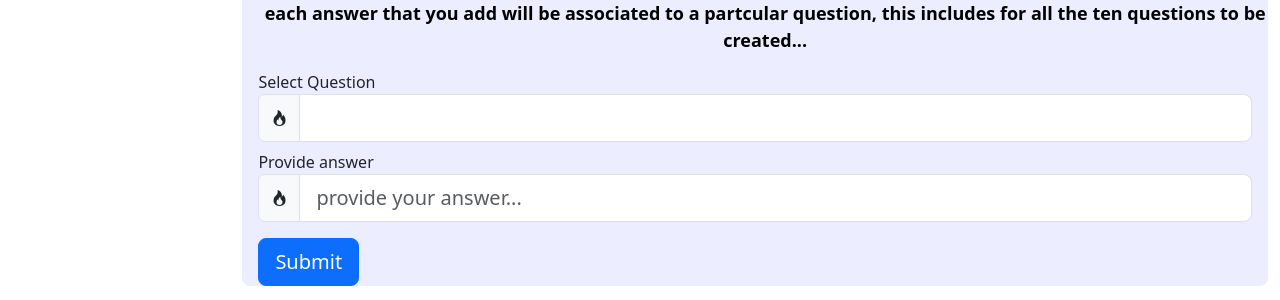
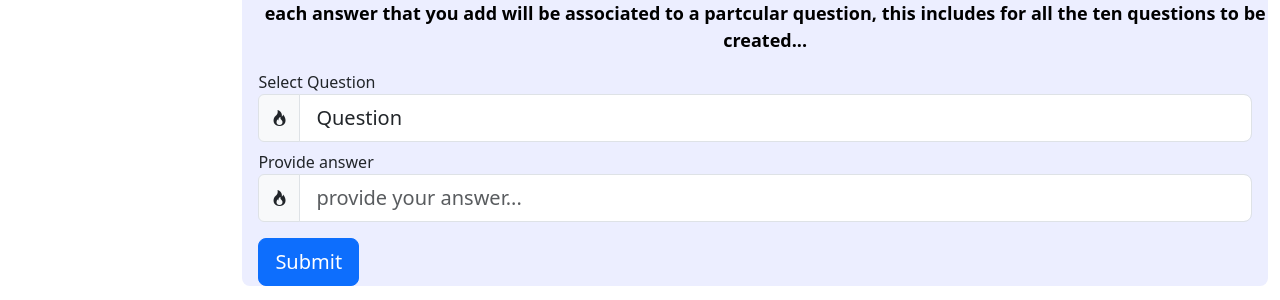
Before and after one commit to martin265/SmartWayConstruction, a PHP site: page /administrator_interview_questions.php in a window 1280 px wide. Shown: the part 934-1234 px from the top of the page. Run offline with PHP 8.4, Linux system fonts and the light colour scheme; lists and menus that the app fills with data are empty.

Commit message:
still in progress

```diff
--- a/administrator_interview_questions.php
+++ b/administrator_interview_questions.php
@@ -47,11 +47,37 @@ function FetchApplicants() {
 // ============== function will be used to save the answers to the questions ================ //
 $answers_errors = array("saved_question"=>"", "question_answer"=>"");
 // =========== validating the inputs here ================ //
+if ($_SERVER["REQUEST_METHOD"] == "POST") {
+    $saved_question = ValidateInputs($_POST["saved_question"]);
+    $question_answer = ValidateInputs($_POST["question_answer"]);
+    // ============ making sure that the input fileds are not empty here =============== //
+    if (isset($_POST["save-question-answer"])) {
+        // ================ // ======================= //
+        if (empty($_POST["saved_question"])) {
+            $answers_errors["saved_question"] = "fill in the blanks";
+        }
+        else {
+            if (!preg_match("/^[a-zA-Z-' ]*$/", $saved_question)) {
+                $answers_errors["saved-question"] = "provide valid characters please";
+            }
+        }
+        //  ======================= // ==================== //
+        if (empty($_POST["question_answer"])) {
+            $answers_errors["question_answer"] = "fill in the blanks";
+        }
+        else {
+            if (!preg_match("/^[a-zA-Z-' ]*$/", $question_answer)) {
+                $answers_errors["question_answer"] = "provide the valid answer for the question";
+            }
+        }
+    }
+}
+
 
 
 // ============= the array for the errors here ============== //
 $all_errors = array("applicant"=>"", "question_1"=>"", "question_2"=>"", "question_3"=>"", "question_4"=>"",
-"question_5"=>"", "question_6"=>"", "question_7"=>"", "question_8"=>"", "question_9"=>"", "question_10"=>"", "interview_duration"=>"", "interview_date"=>"");
+"question_5"=>"", "question_6"=>"", "question_7"=>"", "question_8"=>"", "question_9"=>"", "question_10"=>"", "interview_duration"=>"", "interview_date"=>"", "question_answer"=>"", "saved_question"=>"");
 
 // =========== checking is the button is set ==========//
 if ($_SERVER["REQUEST_METHOD"] == "POST") {
@@ -466,8 +492,11 @@ if ($_SERVER["REQUEST_METHOD"] == "POST") {
                                                     <div class="input-group">
                                                         <span class="input-group-text"><i class="bi bi-fire"></i></span>
                                                         <select name="saved_question" id="" class="form-control form-control-lg">
-
+                                                            <option value="Applicant">Question</option>
                                                         </select>
+                                                    </div>
+                                                    <div class="error-message">
+                                                        <?php echo($all_errors["saved_question"]); ?>
                                                     </div>
                                                 </div>
                                             </div>
@@ -478,6 +507,9 @@ if ($_SERVER["REQUEST_METHOD"] == "POST") {
                                                     <div class="input-group">
                                                         <span class="input-group-text"><i class="bi bi-fire"></i></span>
                                                         <input type="text" name="question_answer" class="form-control form-control-lg" placeholder="provide your answer...">
+                                                    </div>
+                                                    <div class="error-message">
+                                                        <?php echo($all_errors["question_answer"]); ?>
                                                     </div>
                                                 </div>
                                             </div>
--- a/administrator_sidebar.php
+++ b/administrator_sidebar.php
@@ -26,6 +26,7 @@
     <script src="assets/bootstrap-datepicker-1.9.0-dist/js/bootstrap-datepicker.min.js"></script>
     <link rel="stylesheet" href="assets\bootstrap-datepicker-1.9.0-dist\css\bootstrap-datepicker.min.css">
     <link rel="stylesheet" href="assets\bootstrap-datepicker-1.9.0-dist\css\bootstrap-datepicker3.min.css">
+
 </head>
 <body>
     <div class="side-navigation-panel">
```
Also changed, not shown: applicant_index.php (added, +12 -0 lines), templates/header.php (added, +29 -0 lines).
